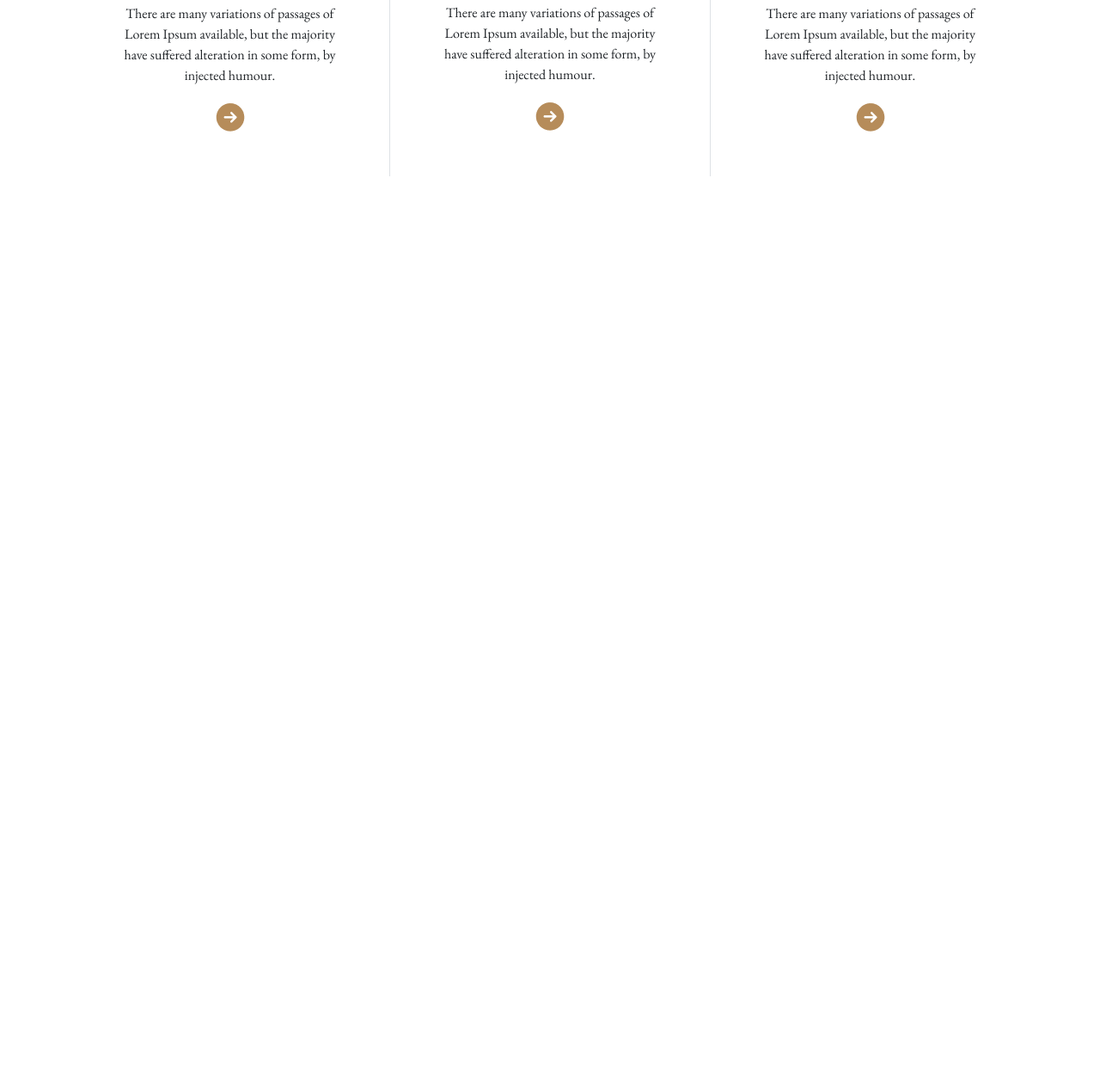
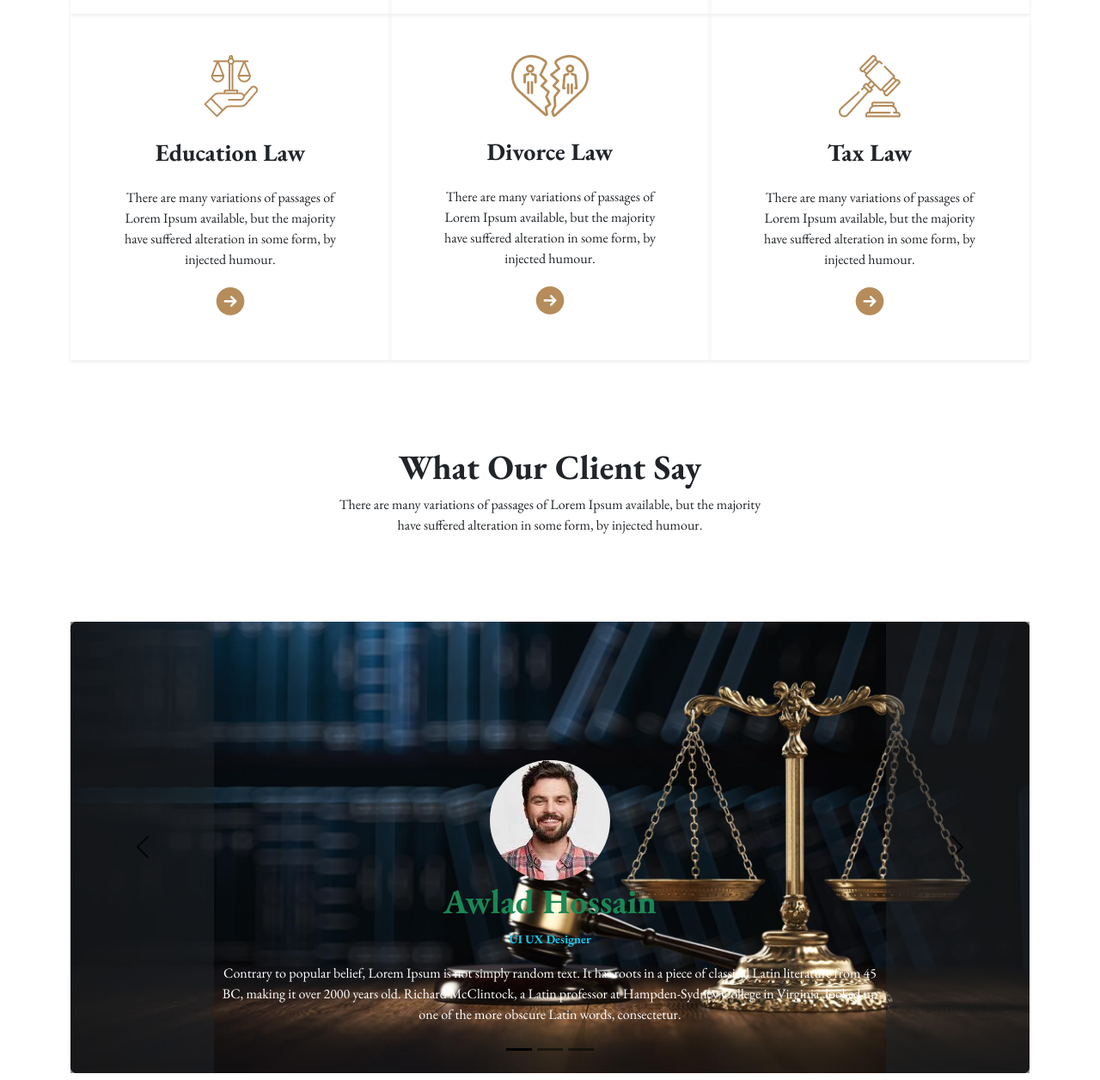
Before and after one commit to nayimHossen/legal-solution-project, a plain HTML site: page index.html in a window 1280 px wide. Shown: the part 1541-2797 px from the top of the page at 86% size. Before the commit the page ends 1846 px from the top, so only its background shows below. Drawn offline with nearby package versions, Linux system fonts and the light colour scheme.

Commit message:
client review section

```diff
--- a/index.html
+++ b/index.html
@@ -14,7 +14,7 @@
   </head>
   <body>
     <!-- Header section start -->
-    <header class="container" style="margin-bottom: 100px">
+    <header class="container section-margin">
       <nav class="navbar navbar-expand-lg py-4">
         <div class="container">
           <a class="navbar-brand" href="#"
@@ -64,7 +64,7 @@
 
       <!-- banner slider start -->
       <div id="carouselExample" class="carousel slide">
-        <div class="carousel-inner slider-height rounded-3">
+        <div class="carousel-inner md-slider-height rounded-3">
           <div class="carousel-item active">
             <img src="/images/slider-1.jpg" class="d-block w-100" alt="..." />
           </div>
@@ -101,8 +101,8 @@
     <!-- main section start -->
     <main class="container">
       <!-- The Legal Practice Area  -->
-      <section style="margin-bottom: 100px">
-        <div class="text-center w-50 mx-auto" style="margin-bottom: 80px">
+      <section class="section-margin">
+        <div class="text-center section-title mx-auto section-margin">
           <h2 class="fw-bold fs-1">The Legal Practice Area</h2>
           <p>
             There are many variations of passages of Lorem Ipsum available, but
@@ -113,7 +113,7 @@
 
         <div class="container text-center">
           <div class="row row-cols-1 md:row-cols-2 row-cols-lg-3">
-            <div class="col border-bottom border-end legal-bg">
+            <div class="col shadow-sm legal-bg">
               <div class="p-5">
                 <img src="./images/business.png" class="img-fluid" alt="" />
                 <h3 class="my-4 fw-bold">Business Law</h3>
@@ -127,7 +127,7 @@
                 </a>
               </div>
             </div>
-            <div class="col border-bottom legal-bg">
+            <div class="col shadow-sm legal-bg">
               <div class="p-5">
                 <img src="./images/criminal.png" class="img-fluid" alt="" />
                 <h3 class="my-4 fw-bold">Criminal Law</h3>
@@ -141,7 +141,7 @@
                 </a>
               </div>
             </div>
-            <div class="col border-bottom border-start legal-bg">
+            <div class="col shadow-sm legal-bg">
               <div class="p-5">
                 <img src="./images/child.png" class="img-fluid" alt="" />
                 <h3 class="my-4 fw-bold">Child Support</h3>
@@ -155,7 +155,7 @@
                 </a>
               </div>
             </div>
-            <div class="col border-end legal-bg">
+            <div class="col shadow-sm legal-bg">
               <div class="p-5">
                 <img src="./images/education.png" class="img-fluid" alt="" />
                 <h3 class="my-4 fw-bold">Education Law</h3>
@@ -169,7 +169,7 @@
                 </a>
               </div>
             </div>
-            <div class="col legal-bg">
+            <div class="col shadow-sm legal-bg">
               <div class="p-5">
                 <img src="./images/divorce.png" class="img-fluid" alt="" />
                 <h3 class="my-4 fw-bold">Divorce Law</h3>
@@ -183,7 +183,7 @@
                 </a>
               </div>
             </div>
-            <div class="col border-start legal-bg">
+            <div class="col shadow-sm legal-bg">
               <div class="p-5">
                 <img src="./images/business.png" class="img-fluid" alt="" />
                 <h3 class="my-4 fw-bold">Tax Law</h3>
@@ -200,6 +200,120 @@
           </div>
         </div>
       </section>
+
+      <!-- what our clients say -->
+      <section class="section-margin">
+        <div class="text-center section-title mx-auto section-margin">
+          <h2 class="fw-bold fs-1">What Our Client Say</h2>
+          <p>
+            There are many variations of passages of Lorem Ipsum available, but
+            the majority have suffered alteration in some form, by injected
+            humour.
+          </p>
+        </div>
+
+        <div id="carouselExampleDark" class="carousel carousel-dark slide">
+          <div class="carousel-indicators">
+            <button
+              type="button"
+              data-bs-target="#carouselExampleDark"
+              data-bs-slide-to="0"
+              class="active"
+              aria-current="true"
+              aria-label="Slide 1"
+            ></button>
+            <button
+              type="button"
+              data-bs-target="#carouselExampleDark"
+              data-bs-slide-to="1"
+              aria-label="Slide 2"
+            ></button>
+            <button
+              type="button"
+              data-bs-target="#carouselExampleDark"
+              data-bs-slide-to="2"
+              aria-label="Slide 3"
+            ></button>
+          </div>
+          <div class="carousel-inner">
+            <div class="carousel-item active" data-bs-interval="1000">
+              <img src="./images/banner.png" class="d-block w-100" alt="..." />
+              <div class="carousel-caption">
+                <img
+                  src="./images/client.png"
+                  class="rounded-circle img-fluid"
+                  alt=""
+                />
+                <h1 class="text-success fw-bold">Awlad Hossain</h1>
+                <p class="text-info fw-bold"><small>UI UX Designer</small></p>
+                <p class="text-white">
+                  Contrary to popular belief, Lorem Ipsum is not simply random
+                  text. It has roots in a piece of classical Latin literature
+                  from 45 BC, making it over 2000 years old. Richard McClintock,
+                  a Latin professor at Hampden-Sydney College in Virginia,
+                  looked up one of the more obscure Latin words, consectetur.
+                </p>
+              </div>
+            </div>
+            <div class="carousel-item active" data-bs-interval="1000">
+              <img src="./images/banner.png" class="d-block w-100" alt="..." />
+              <div class="carousel-caption">
+                <img
+                  src="./images/client.png"
+                  class="rounded-circle img-fluid"
+                  alt=""
+                />
+                <h1 class="text-success fw-bold">Awlad Hossain</h1>
+                <p class="text-info fw-bold"><small>UI UX Designer</small></p>
+                <p class="text-white">
+                  Contrary to popular belief, Lorem Ipsum is not simply random
+                  text. It has roots in a piece of classical Latin literature
+                  from 45 BC, making it over 2000 years old. Richard McClintock,
+                  a Latin professor at Hampden-Sydney College in Virginia,
+                  looked up one of the more obscure Latin words, consectetur.
+                </p>
+              </div>
+            </div>
+            <div class="carousel-item active" data-bs-interval="1000">
+              <img src="./images/banner.png" class="d-block w-100" alt="..." />
+              <div class="carousel-caption">
+                <img
+                  src="./images/client.png"
+                  class="rounded-circle img-fluid"
+                  alt=""
+                />
+                <h1 class="text-success fw-bold">Awlad Hossain</h1>
+                <p class="text-info fw-bold"><small>UI UX Designer</small></p>
+                <p class="text-white">
+                  Contrary to popular belief, Lorem Ipsum is not simply random
+                  text. It has roots in a piece of classical Latin literature
+                  from 45 BC, making it over 2000 years old. Richard McClintock,
+                  a Latin professor at Hampden-Sydney College in Virginia,
+                  looked up one of the more obscure Latin words, consectetur.
+                </p>
+              </div>
+            </div>
+          </div>
+          <button
+            class="carousel-control-prev text-bg-dark"
+            type="button"
+            data-bs-target="#carouselExampleDark"
+            data-bs-slide="prev"
+          >
+            <span class="carousel-control-prev-icon" aria-hidden="true"></span>
+            <span class="visually-hidden">Previous</span>
+          </button>
+          <button
+            class="carousel-control-next text-bg-dark"
+            type="button"
+            data-bs-target="#carouselExampleDark"
+            data-bs-slide="next"
+          >
+            <span class="carousel-control-next-icon" aria-hidden="true"></span>
+            <span class="visually-hidden">Next</span>
+          </button>
+        </div>
+      </section>
     </main>
     <!-- main section end -->
 
--- a/style.css
+++ b/style.css
@@ -17,3 +17,19 @@ body {
   background-color: rgb(245, 245, 245);
   transition: 0.5s;
 }
+
+.section-margin {
+  margin-bottom: 100px;
+}
+.section-title {
+  width: 500px;
+}
+
+@media only screen and (max-width: 768px) {
+  .section-margin {
+    margin-bottom: 50px;
+  }
+  .section-title {
+    width: 100%;
+  }
+}
```
Also changed, not shown: images/client.png (added).
